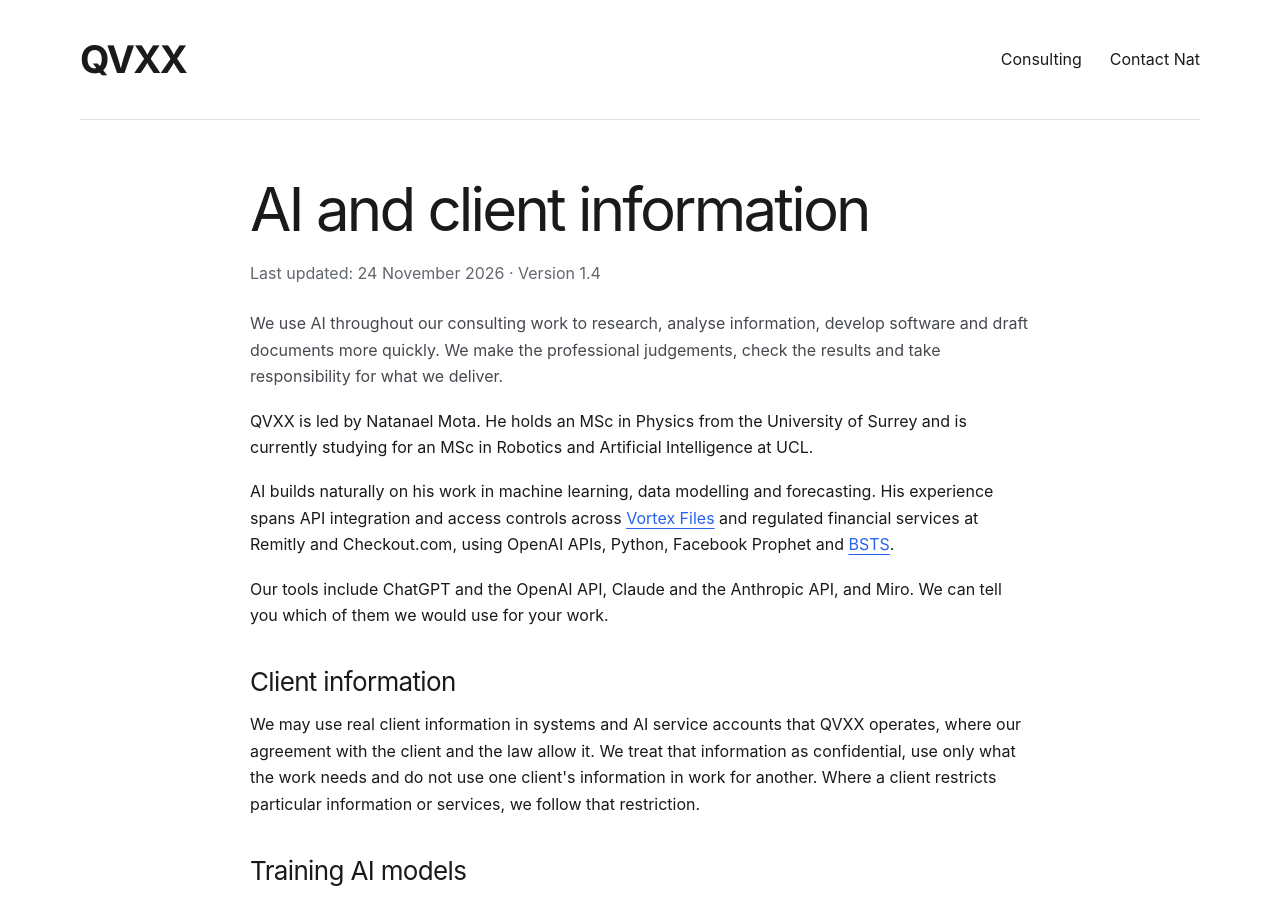
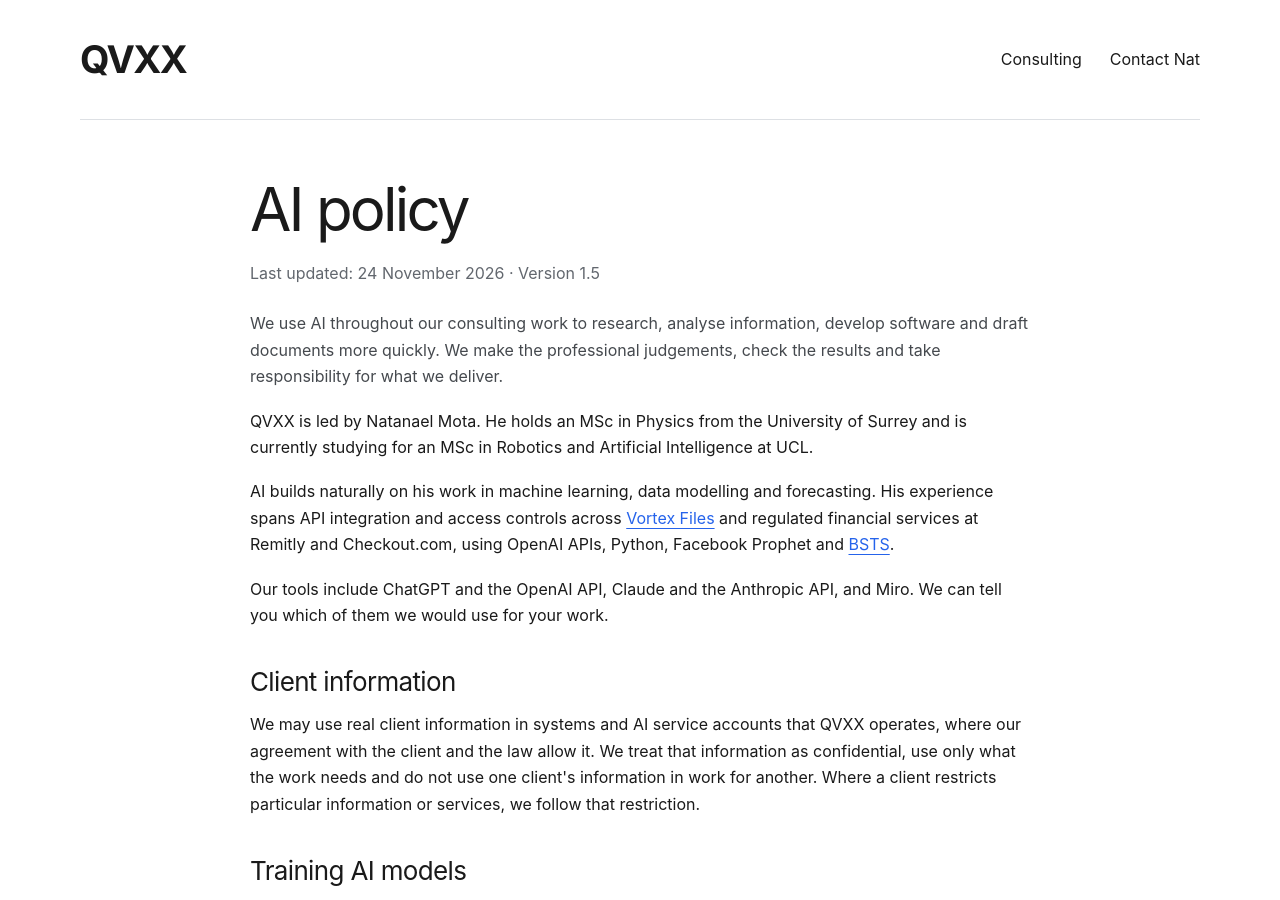
Before and after one commit to QVXXLabs/qvxx-website, a Jekyll site: the page ai-policy/index.html, which Jekyll copies as it is, in a window 1280 px wide and 900 px high. Built offline with Jekyll 4.4.1, drawn with Linux system fonts in a browser that asks for light colours.

Commit message:
Name the page AI policy

```diff
--- a/ai-policy/index.html
+++ b/ai-policy/index.html
@@ -3,7 +3,7 @@
 <head>
   <meta charset="utf-8">
   <meta name="viewport" content="width=device-width, initial-scale=1">
-  <title>AI and client information policy | QVXX</title>
+  <title>AI policy | QVXX</title>
   <meta name="description" content="How QVXX uses AI to accelerate consulting work while retaining professional judgement and responsibility.">
   <link rel="canonical" href="https://qvxx.ai/ai-policy/">
   <link rel="icon" type="image/svg+xml" href="/favicon.svg">
@@ -31,9 +31,9 @@
     <nav aria-label="Main navigation"><a href="/">Consulting</a><a href="mailto:nat@qvxx.ai">Contact Nat</a></nav>
   </header>
   <main id="main" class="policy wrap" tabindex="-1">
-    <h1>AI and client information</h1>
+    <h1>AI policy</h1>
 
-    <p class="meta">Last updated: 24 November 2026 · Version 1.4</p>
+    <p class="meta">Last updated: 24 November 2026 · Version 1.5</p>
 
     <p class="intro">We use AI throughout our consulting work to research, analyse information, develop software and draft documents more quickly. We make the professional judgements, check the results and take responsibility for what we deliver.</p>
 
```
